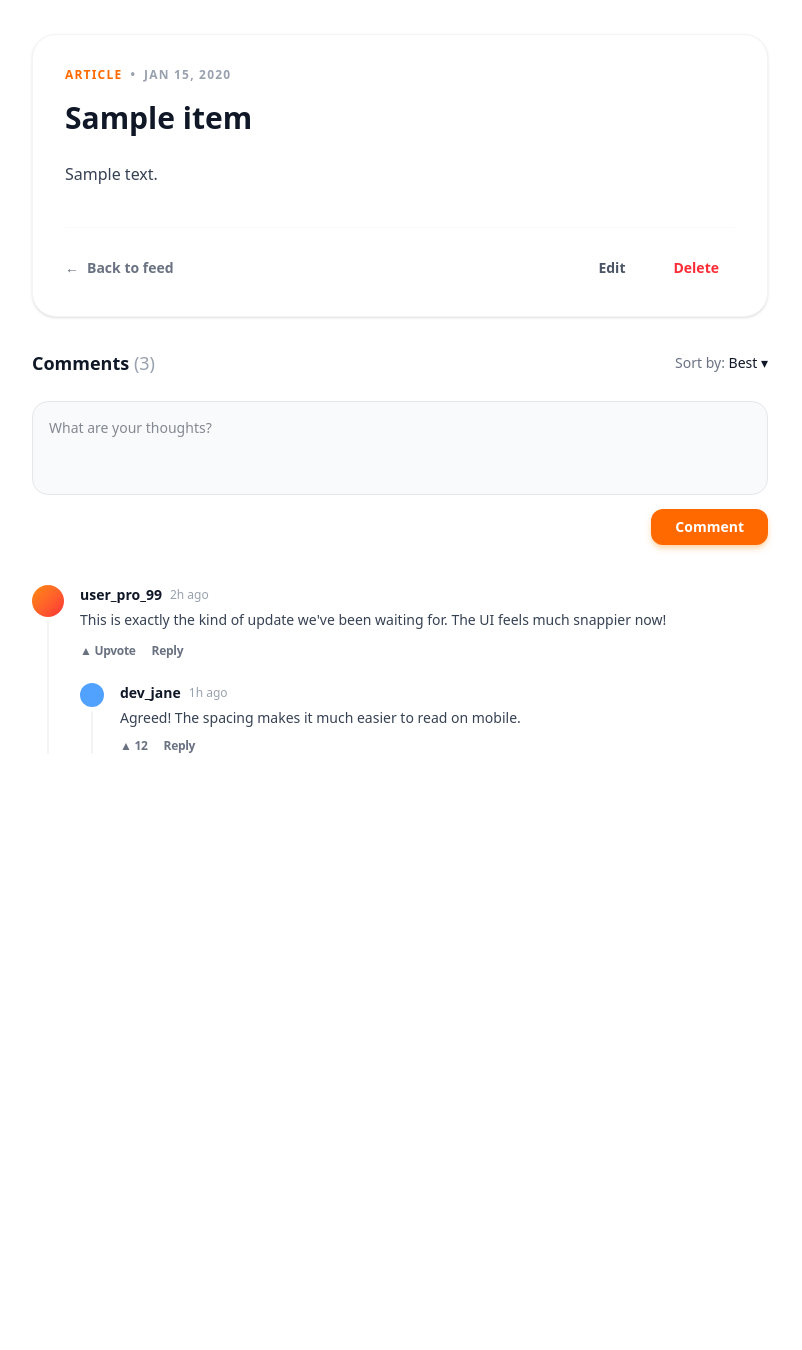
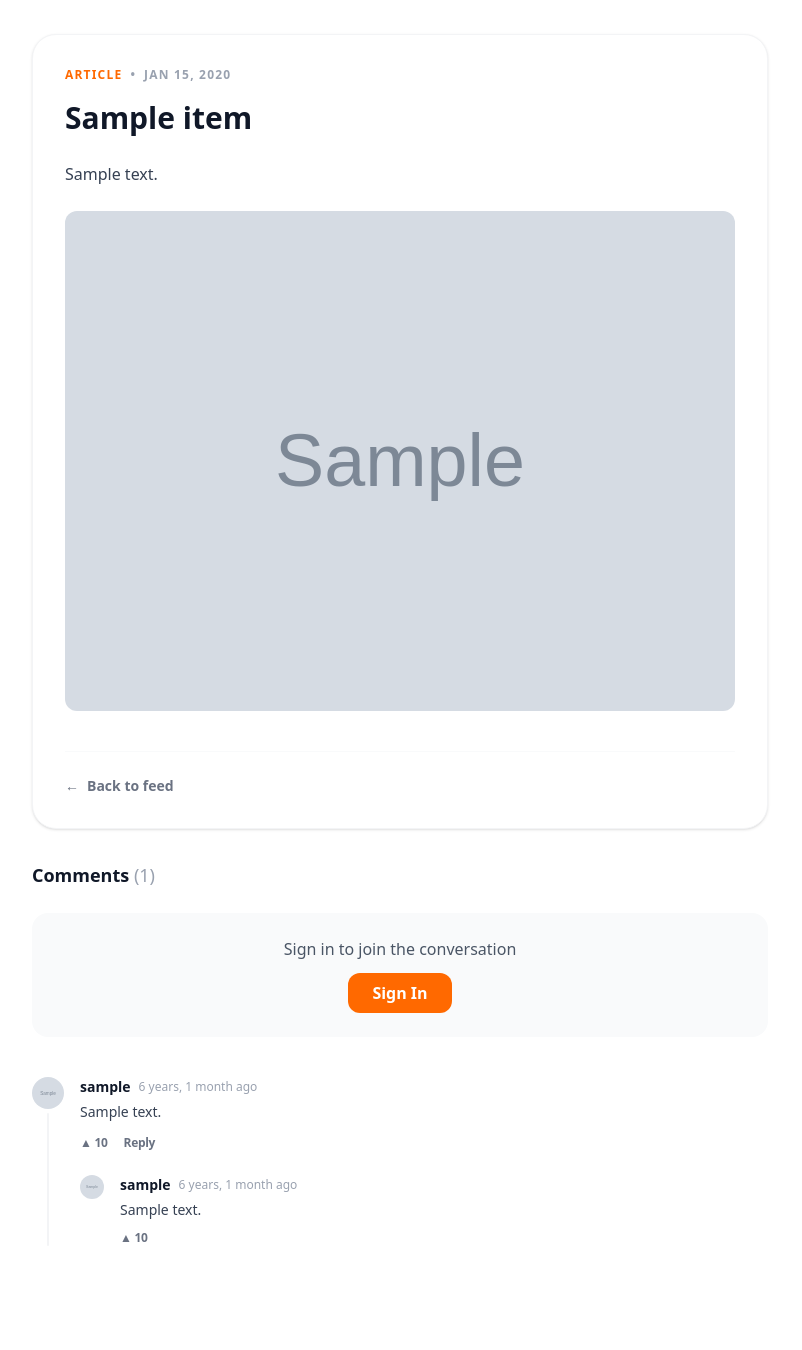
Before and after one commit to TimothyYW/game-news, a Django app: template news/templates/detail.html in a window 1280 px wide. Shown: the part 48-1398 px from the top of the page, without its empty margins (240-1042 px from the left). Before the commit the page ends 801 px from the top, so only its background shows below. Run offline with Django 5.2, Linux system fonts and the light colour scheme; the template is opened without the code that fills it: most values are stand-ins (such as "Sample title", 1, 10 or a date in 2020); grey boxes marked "Sample" are stand-in pictures; some libraries are stand-ins or nearby versions.

Commit message:
feat: add comment

```diff
--- a/news/templates/detail.html
+++ b/news/templates/detail.html
@@ -1,4 +1,5 @@
 {% extends "base.html" %}
+{% load humanize %}
 {% block title %}{{ item.title }}{% endblock %}
 
 {% block content %}
@@ -19,76 +20,204 @@
         {{ item.content|safe }}
       </div>
 
+      {% if item.image_url %}
+      <img src="{{ item.image_url }}" class="mt-6 rounded-xl max-h-[500px] w-full object-cover">
+      {% endif %}
+
       <div class="flex items-center justify-between mt-10 pt-6 border-t border-gray-50">
         <a href="{% url 'news_list' %}"
            class="group flex items-center gap-2 text-sm font-bold text-gray-500 hover:text-orange-600 transition-all">
           <span class="transition-transform group-hover:-translate-x-1">←</span> Back to feed
         </a>
 
+        {% if is_authenticated and user_id == item.author_id %}
         <div class="flex gap-4 items-center">
-          <a href="{% url 'news_update' item.id %}"
-             class="px-4 py-1.5 rounded-lg text-sm font-bold text-gray-600 hover:bg-gray-50 transition-colors">
+          <a href="{% url 'news_update' pk=item.id %}"
+             class="cursor-pointer px-4 py-1.5 rounded-lg text-sm font-bold text-gray-600 hover:bg-gray-50 transition-colors">
             Edit
           </a>
           <form method="post" action="{% url 'news_delete' item.id %}" onsubmit="return confirm('Delete this post?');">
             {% csrf_token %}
-            <button type="submit" class="px-4 py-1.5 rounded-lg text-sm font-bold text-red-500 hover:bg-red-50 transition-colors">
+            <button type="submit" class="cursor-pointer px-4 py-1.5 rounded-lg text-sm font-bold text-red-500 hover:bg-red-50 transition-colors">
               Delete
             </button>
           </form>
         </div>
+        {% endif %}
       </div>
     </div>
   </div>
 
   <div class="mb-6 flex items-center justify-between">
-    <h3 class="text-lg font-bold text-gray-900">Comments <span class="text-gray-400 font-normal">(3)</span></h3>
-    <div class="text-sm font-medium text-gray-500">Sort by: <span class="text-gray-900 cursor-pointer">Best ▾</span></div>
+    <h3 class="text-lg font-bold text-gray-900">
+      Comments <span class="text-gray-400 font-normal">({{ comments_count }})</span>
+    </h3>
   </div>
 
+  {% if is_authenticated %}
   <div class="mb-10">
-    <textarea class="w-full bg-gray-50 border border-gray-200 rounded-2xl p-4 text-sm focus:ring-2 focus:ring-orange-500/20 focus:border-orange-500 transition-all outline-none resize-none" rows="3" placeholder="What are your thoughts?"></textarea>
+    <form method="POST" action="{% url 'comment_create' item.id %}">
+      {% csrf_token %}
+      <textarea name="content"
+                class="w-full bg-gray-50 border border-gray-200 rounded-2xl p-4 text-sm focus:ring-2 focus:ring-orange-500/20 focus:border-orange-500 transition-all outline-none resize-none"
+                rows="3"
+                placeholder="What are your thoughts?"
+                required></textarea>
       <div class="flex justify-end mt-2">
-      <button class="bg-orange-500 text-white px-6 py-2 rounded-xl text-sm font-bold hover:bg-orange-600 transition-all shadow-md shadow-orange-200">Comment</button>
+        <button type="submit"
+                class="cursor-pointer bg-orange-500 text-white px-6 py-2 rounded-xl text-sm font-bold hover:bg-orange-600 transition-all shadow-md shadow-orange-200">
+          Comment
+        </button>
       </div>
+    </form>
+  </div>
+  {% else %}
+  <div class="mb-10 text-center p-6 bg-gray-50 rounded-2xl">
+    <p class="text-gray-600 mb-3">Sign in to join the conversation</p>
+    <a href="{% url 'login' %}" class="inline-block px-6 py-2 bg-orange-500 text-white rounded-xl font-bold hover:bg-orange-600 transition-colors">
+      Sign In
+    </a>
+  </div>
+  {% endif %}
+
+  <div class="space-y-8">
+    {% for comment in comments %}
+    <div class="flex gap-4">
+
+      <div class="flex flex-col items-center gap-1">
+        {% if comment.author_avatar %}
+          <img src="{{ comment.author_avatar }}" class="w-8 h-8 rounded-full object-cover">
+        {% else %}
+          <div class="w-8 h-8 rounded-full bg-gradient-to-br from-orange-400 to-red-500 flex items-center justify-center text-white text-xs font-bold">
+            {{ comment.author_username|slice:":1"|upper }}
+          </div>
+        {% endif %}
+        {% if comment.replies %}
+        <div class="w-0.5 grow bg-gray-100 rounded-full"></div>
+        {% endif %}
       </div>
 
-  <div class="space-y-8">
-    <div class="flex gap-4">
-      <div class="flex flex-col items-center gap-1">
-        <div class="w-8 h-8 rounded-full bg-gradient-to-br from-orange-400 to-red-500"></div>
-        <div class="w-0.5 grow bg-gray-100 rounded-full"></div>
-      </div>
       <div class="flex-1">
         <div class="flex items-center gap-2 mb-1">
-          <span class="text-sm font-bold text-gray-900">user_pro_99</span>
-          <span class="text-xs text-gray-400">2h ago</span>
-        </div>
-        <p class="text-gray-700 text-sm leading-relaxed mb-3">This is exactly the kind of update we've been waiting for. The UI feels much snappier now!</p>
-        <div class="flex items-center gap-4 text-xs font-bold text-gray-500 uppercase tracking-tight">
-          <button class="hover:text-orange-500 transition-colors">▲ Upvote</button>
-          <button class="hover:text-gray-900 transition-colors">Reply</button>
+          <span class="text-sm font-bold text-gray-900">{{ comment.author_username }}</span>
+          <span class="text-xs text-gray-400">{{ comment.created_at|timesince }} ago</span>
         </div>
 
-        <div class="mt-6 flex gap-4">
-          <div class="flex flex-col items-center gap-1">
-            <div class="w-6 h-6 rounded-full bg-blue-400"></div>
-            <div class="w-0.5 grow bg-gray-100 rounded-full"></div>
+        <p class="text-gray-700 text-sm leading-relaxed mb-3">{{ comment.content }}</p>
+
+        <div class="flex items-center gap-4 text-xs font-bold text-gray-500 uppercase tracking-tight">
+          <button onclick="voteComment(this, '{{ comment.id }}', 1)"
+                  class="hover:text-orange-500 transition-colors cursor-pointer">
+            ▲ <span class="comment-votes">{{ comment.votes|default:0 }}</span>
+          </button>
+          <button onclick="toggleReply('{{ comment.id }}')"
+                  class="hover:text-gray-900 transition-colors cursor-pointer">
+            Reply
+          </button>
         </div>
+
+        {% if is_authenticated %}
+        <div id="reply-form-{{ comment.id }}" class="hidden mt-4">
+          <form method="POST" action="{% url 'comment_create' item.id %}">
+            {% csrf_token %}
+            <input type="hidden" name="parent_id" value="{{ comment.id }}">
+            <textarea name="content"
+                      class="w-full bg-gray-50 border border-gray-200 rounded-xl p-3 text-sm focus:ring-2 focus:ring-orange-500/20 focus:border-orange-500 transition-all outline-none resize-none"
+                      rows="2"
+                      placeholder="Write a reply..."
+                      required></textarea>
+            <div class="flex justify-end gap-2 mt-2">
+              <button type="button"
+                      onclick="toggleReply('{{ comment.id }}')"
+                      class="cursor-pointer px-4 py-1.5 text-gray-600 text-xs font-bold hover:bg-gray-100 rounded-lg">
+                Cancel
+              </button>
+              <button type="submit"
+                      class="cursor-pointer px-4 py-1.5 bg-orange-500 text-white text-xs font-bold rounded-lg hover:bg-orange-600 transition-colors">
+                Reply
+              </button>
+            </div>
+          </form>
+        </div>
+        {% endif %}
+
+        {% if comment.replies %}
+        <div class="mt-6 space-y-6">
+          {% for reply in comment.replies %}
+          <div class="flex gap-4">
+            <div class="flex flex-col items-center">
+              {% if reply.author_avatar %}
+                <img src="{{ reply.author_avatar }}" class="w-6 h-6 rounded-full object-cover">
+              {% else %}
+                <div class="w-6 h-6 rounded-full bg-blue-400 flex items-center justify-center text-white text-[10px] font-bold">
+                  {{ reply.author_username|slice:":1"|upper }}
+                </div>
+              {% endif %}
+            </div>
+
             <div class="flex-1">
               <div class="flex items-center gap-2 mb-1">
-              <span class="text-sm font-bold text-gray-900">dev_jane</span>
-              <span class="text-xs text-gray-400">1h ago</span>
+                <span class="text-sm font-bold text-gray-900">{{ reply.author_username }}</span>
+                <span class="text-xs text-gray-400">{{ reply.created_at|timesince }} ago</span>
               </div>
-            <p class="text-gray-700 text-sm leading-relaxed mb-2">Agreed! The spacing makes it much easier to read on mobile.</p>
+              <p class="text-gray-700 text-sm leading-relaxed mb-2">{{ reply.content }}</p>
               <div class="flex items-center gap-4 text-xs font-bold text-gray-500 uppercase tracking-tight">
-              <button class="hover:text-orange-500 transition-colors">▲ 12</button>
-              <button class="hover:text-gray-900 transition-colors">Reply</button>
+                <button onclick="voteComment(this, '{{ reply.id }}', 1)"
+                        class="hover:text-orange-500 transition-colors cursor-pointer">
+                  ▲ <span class="comment-votes">{{ reply.votes|default:0 }}</span>
+                </button>
               </div>
             </div>
           </div>
+          {% endfor %}
+        </div>
+        {% endif %}
+
       </div>
     </div>
+    {% empty %}
+    <div class="text-center py-12 text-gray-400">
+      <i class="fa-regular fa-comment text-4xl mb-3"></i>
+      <p>No comments yet. Be the first to comment!</p>
     </div>
+    {% endfor %}
   </div>
+
+</div>
+
+<script>
+function getCookie(name) {
+    let cookieValue = null;
+    if (document.cookie) {
+        document.cookie.split(';').forEach(cookie => {
+            cookie = cookie.trim();
+            if (cookie.startsWith(name + '=')) {
+                cookieValue = decodeURIComponent(cookie.substring(name.length + 1));
+            }
+        });
+    }
+    return cookieValue;
+}
+
+function toggleReply(commentId) {
+    const form = document.getElementById(`reply-form-${commentId}`);
+    form.classList.toggle('hidden');
+}
+
+async function voteComment(btn, commentId, value) {
+    const res = await fetch(`/news/api/comment/${commentId}/vote/`, {
+        method: "POST",
+        headers: {
+            "X-CSRFToken": getCookie("csrftoken"),
+            "Content-Type": "application/json",
+        },
+        body: JSON.stringify({ value }),
+    });
+
+    if (res.ok) {
+        const data = await res.json();
+        btn.querySelector('.comment-votes').textContent = data.votes;
+    }
+}
+</script>
 {% endblock %}
--- a/news/templates/list.html
+++ b/news/templates/list.html
@@ -60,11 +60,11 @@
     {% for n in news %}
     <div class="group relative bg-white/60 backdrop-blur-sm rounded-2xl border border-gray-100 p-1 transition-all duration-300 hover:bg-white hover:shadow-[0_8px_30px_rgb(0,0,0,0.04)] hover:-translate-y-1 flex">
       <div class="w-14 flex flex-col items-center justify-start py-5 border-r border-gray-50/50">
-        <button class="text-gray-300 hover:text-orange-500 transition-colors cursor-pointer">
+        <button class="text-gray-300 hover:text-orange-500 transition-colors cursor-pointer" onclick="vote(this, '{{ n.id }}', 1)">
           <i class="fa-solid fa-chevron-up"></i>
         </button>
         <span class="my-2 font-bold text-xs text-gray-400 vote-count">{{ n.votes|default:0 }}</span>
-        <button class="text-gray-300 hover:text-blue-500 transition-colors cursor-pointer">
+        <button class="text-gray-300 hover:text-blue-500 transition-colors cursor-pointer" onclick="vote(this, '{{ n.id }}', -1)">
           <i class="fa-solid fa-chevron-down"></i>
         </button>
       </div>
--- a/news/urls.py
+++ b/news/urls.py
@@ -10,5 +10,7 @@ urlpatterns = [
 
     path("api/", views.news_api, name="news_api"),
     path("api/create/", views.news_api_create, name="news_api_create"),
-    path("api/<uuid:pk>/vote/", views.news_vote, name="news_vote")
+    path("api/<uuid:pk>/vote/", views.news_vote, name="news_vote"),
+    path("<uuid:pk>/comment/", views.comment_create, name="comment_create"),
+    path("api/comment/<uuid:comment_id>/vote/", views.comment_vote, name="comment_vote"),
 ]
```
Also changed, not shown: core/utils.py (added, +20 -0 lines), news/views.py (+117 -22 lines). Lines whose indentation alone changed are shown as unchanged.
